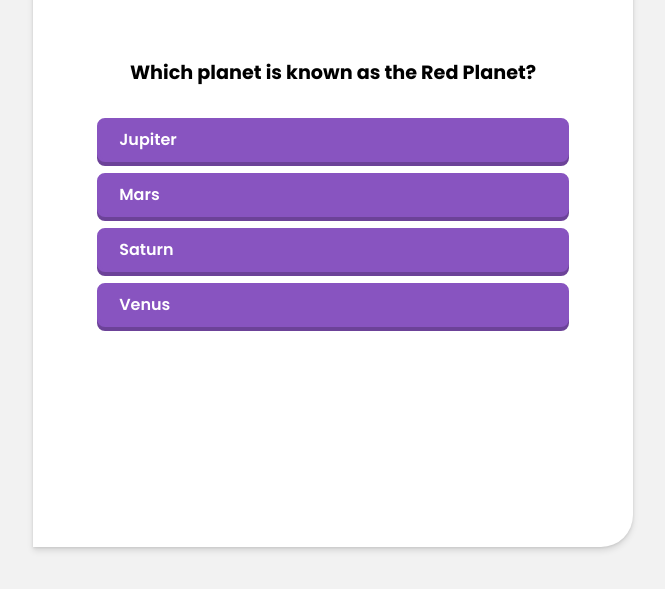
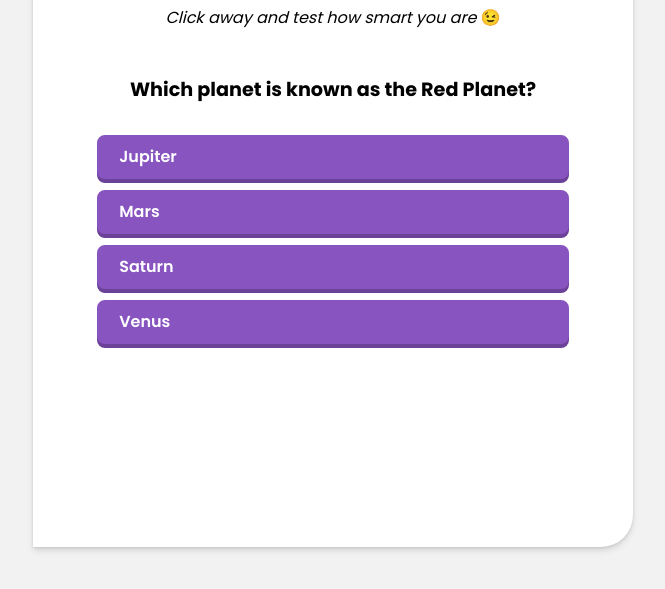
Before and after one commit to MaryUba/Trivia-game, a plain HTML site: page index.html in a window 1280 px wide. Shown: the part 193-782 px from the top of the page, without its empty margins (307-972 px from the left). Drawn offline with Linux system fonts and the light colour scheme.

Commit message:
style update

```diff
--- a/index.html
+++ b/index.html
@@ -24,6 +24,7 @@
             </div>
 
             <div class="quiz-content" id="question-area">
+                <p> <i>Click away and test how smart you are </i>😉</p>
 
                 <h2 class="quiz-question" id="question">
                 </h2>
--- a/style.css
+++ b/style.css
@@ -49,12 +49,15 @@ body{
     margin: .5rem auto;
     color: var(--light-purple-color);
 }
+.quiz-content p{
+    text-align: center;
+}
 .quiz-question{
     font-size: 1.2rem;
     text-align: center;
     line-height: 1.3;
     margin-bottom: 2rem;
-    margin-top: 4rem;
+    margin-top: 3rem;
 }
 #options{
     list-style-type: none;
```
